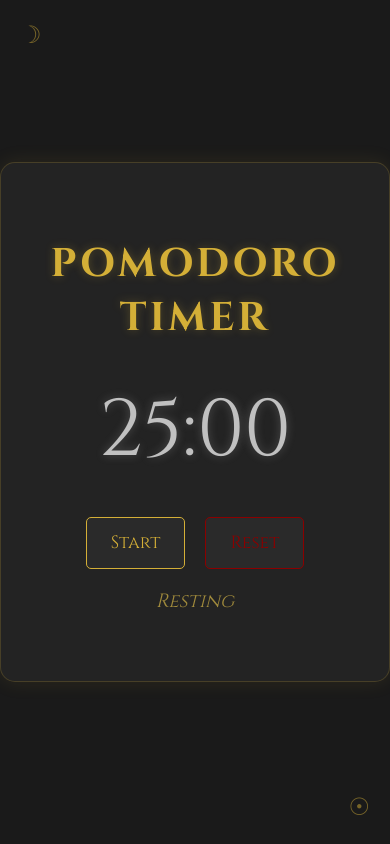
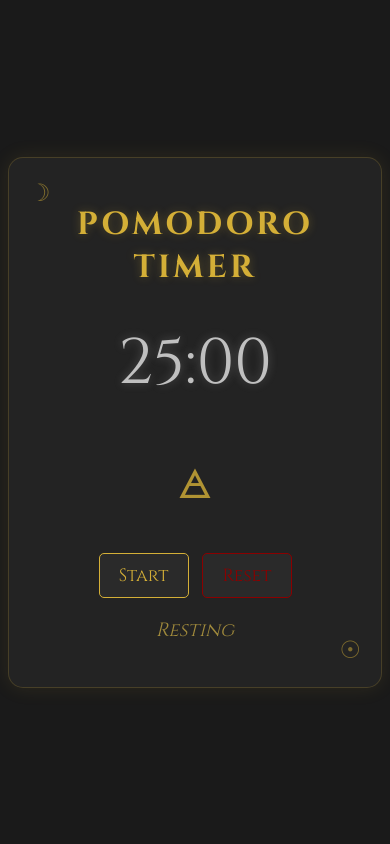
Before and after one commit to rjunee/aicourse-pomodoro, a plain HTML site: page index.html in a window 390 px wide. Drawn offline with Linux system fonts and the light colour scheme.

Commit message:
improve mobile

```diff
--- a/index.html
+++ b/index.html
@@ -13,6 +13,7 @@
         <div class="timer">
             <span id="minutes">25</span>:<span id="seconds">00</span>
         </div>
+        <div class="alchemical-symbol">🜁</div>
         <div class="controls">
             <button id="startPause">Start</button>
             <button id="reset">Reset</button>
--- a/script.js
+++ b/script.js
@@ -10,6 +10,7 @@ const secondsDisplay = document.getElementById('seconds');
 const startPauseButton = document.getElementById('startPause');
 const resetButton = document.getElementById('reset');
 const statusText = document.getElementById('status-text');
+const alchemicalSymbol = document.querySelector('.alchemical-symbol');
 
 function updateDisplay() {
     const minutes = Math.floor(timeLeft / 60);
@@ -22,6 +23,7 @@ function startTimer() {
     if (timerId === null) {
         statusText.textContent = 'Alchemizing...';
         startPauseButton.textContent = 'Pause';
+        alchemicalSymbol.classList.add('spinning');
         timerId = setInterval(() => {
             timeLeft--;
             updateDisplay();
@@ -41,6 +43,7 @@ function startTimer() {
         timerId = null;
         startPauseButton.textContent = 'Start';
         statusText.textContent = 'Resting';
+        alchemicalSymbol.classList.remove('spinning');
     }
 }
 
@@ -66,6 +69,7 @@ function resetTimer() {
     timeLeft = WORK_TIME;
     startPauseButton.textContent = 'Start';
     statusText.textContent = 'Resting';
+    alchemicalSymbol.classList.remove('spinning');
     updateDisplay();
 }
 
--- a/styles.css
+++ b/styles.css
@@ -12,10 +12,14 @@ body {
 .container {
     text-align: center;
     background-color: #232323;
-    padding: 3rem;
+    padding: 2rem;
+    margin: 1rem;
+    max-width: 90%;
+    width: 400px;
     border-radius: 15px;
     box-shadow: 0 0 20px rgba(212, 175, 55, 0.1);
     border: 1px solid rgba(212, 175, 55, 0.2);
+    position: relative;
 }
 
 .timer {
@@ -89,3 +93,45 @@ h1 {
     font-size: 1.5rem;
     opacity: 0.5;
 }
+
+.alchemical-symbol {
+    font-size: 2.5rem;
+    margin: 1rem 0 2rem 0;
+    opacity: 0.8;
+    transform-style: preserve-3d;
+    perspective: 1000px;
+}
+
+@keyframes spin {
+    from {
+        transform: rotateY(0deg);
+    }
+    to {
+        transform: rotateY(360deg);
+    }
+}
+
+.alchemical-symbol.spinning {
+    animation: spin 4s linear infinite;
+}
+
+@media screen and (max-width: 480px) {
+    .container {
+        padding: 1.5rem;
+        margin: 0.5rem;
+        max-width: 95%;
+    }
+
+    .timer {
+        font-size: 4rem;
+    }
+
+    h1 {
+        font-size: 2rem;
+    }
+
+    .controls button {
+        padding: 0.6rem 1.2rem;
+        margin: 0 0.3rem;
+    }
+}
```
Also changed, not shown: 1 other file.
